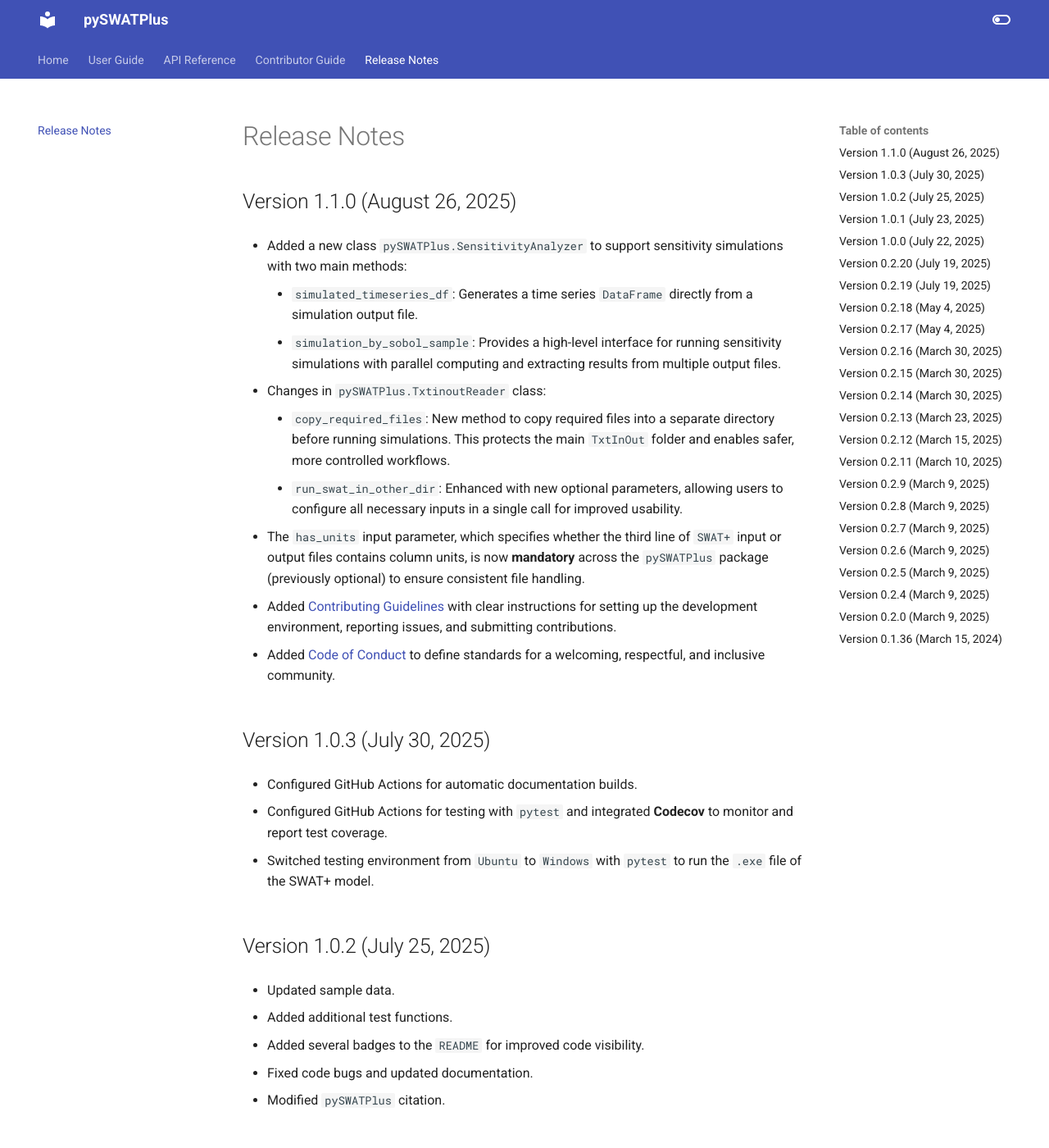
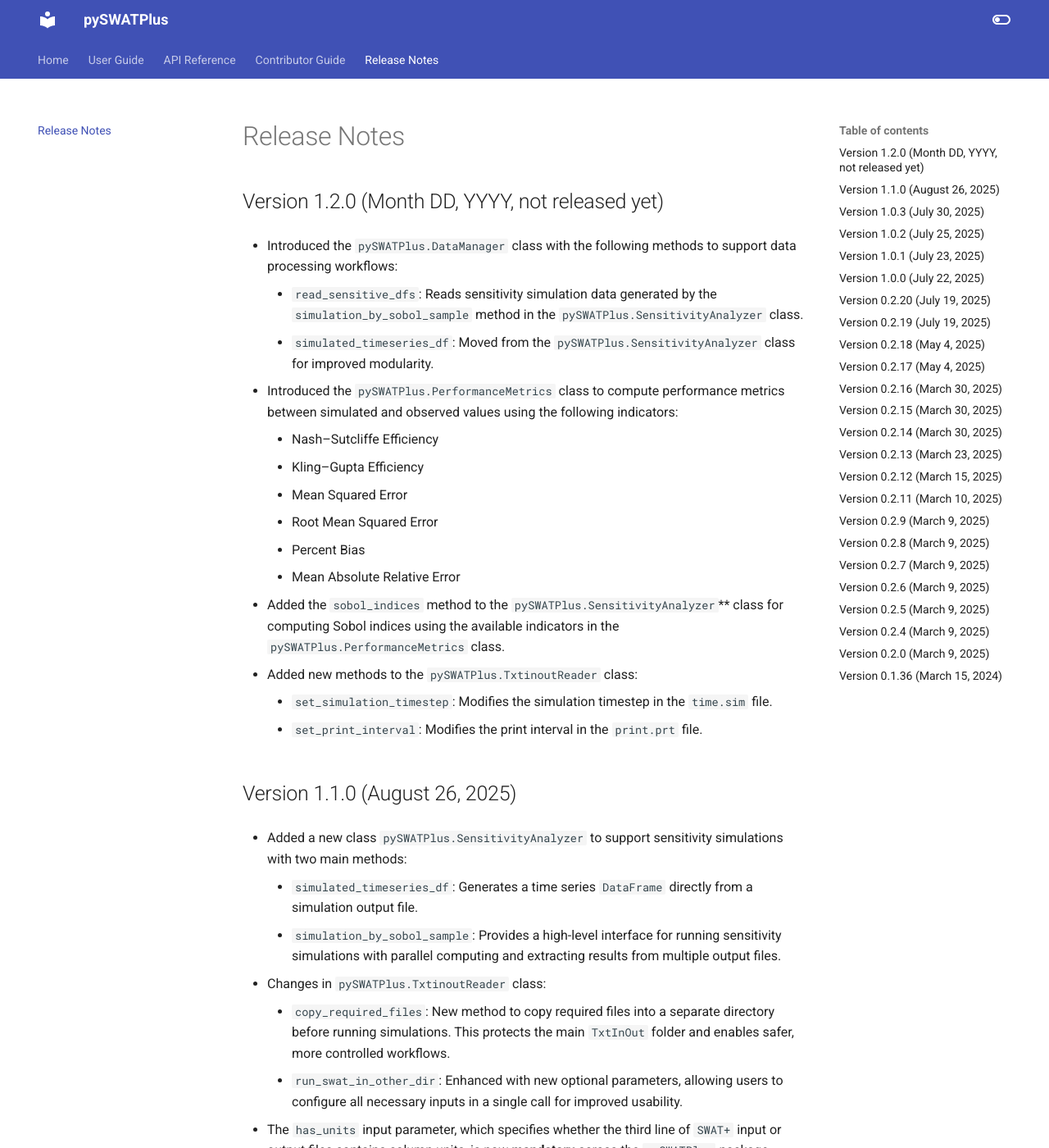
Before and after one commit to swat-model/pySWATPlus, an MkDocs documentation site: the page built from docs/changelog.md, in a window 1280 px wide and 1400 px high. Shown: the whole window at 82% size. Built offline with MkDocs 1.6.1 and Material for MkDocs 9.7.7, drawn with Linux system fonts in a browser that asks for light colours.

Commit message:
Add content for next release

```diff
--- a/docs/changelog.md
+++ b/docs/changelog.md
@@ -1,4 +1,27 @@
 # Release Notes
+
+## Version 1.2.0 (Month DD, YYYY, not released yet)
+
+- Introduced the `pySWATPlus.DataManager` class with the following methods to support data processing workflows:
+
+    - `read_sensitive_dfs`: Reads sensitivity simulation data generated by the `simulation_by_sobol_sample` method in the `pySWATPlus.SensitivityAnalyzer` class.
+    - `simulated_timeseries_df`: Moved from the `pySWATPlus.SensitivityAnalyzer` class for improved modularity.
+
+- Introduced the `pySWATPlus.PerformanceMetrics` class to compute performance metrics between simulated and observed values using the following indicators:
+
+    - Nash–Sutcliffe Efficiency
+    - Kling–Gupta Efficiency
+    - Mean Squared Error
+    - Root Mean Squared Error
+    - Percent Bias
+    - Mean Absolute Relative Error
+
+- Added the `sobol_indices` method to the `pySWATPlus.SensitivityAnalyzer`** class for computing Sobol indices using the available indicators in the `pySWATPlus.PerformanceMetrics` class.
+
+- Added new methods to the `pySWATPlus.TxtinoutReader` class:
+
+    - `set_simulation_timestep`: Modifies the simulation timestep in the `time.sim` file.
+    - `set_print_interval`: Modifies the print interval in the `print.prt` file.
 
 
 ## Version 1.1.0 (August 26, 2025)
```
